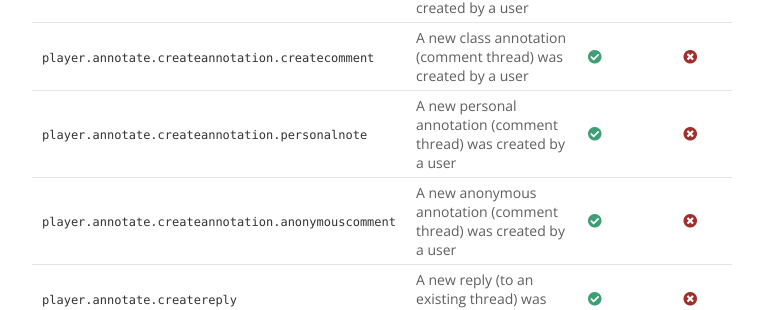
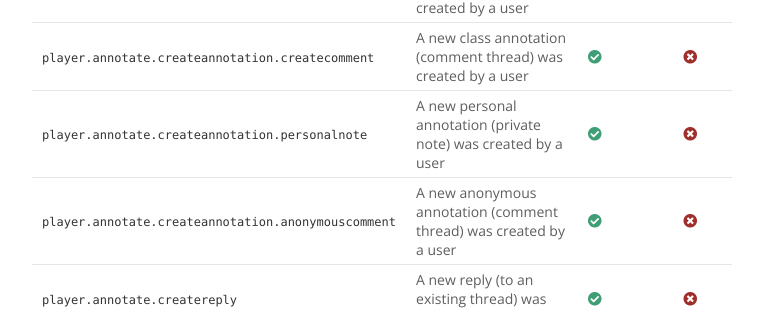
Before and after one commit to techfromsage/advanced-mis, a Jekyll site: the page built from topics/event-classes.md, in a window 1280 px wide and 900 px high, scrolled down 2416 px. Shown: the part 164-474 px from the top of the window, without its empty margins (375-1138 px from the left). Built offline with Jekyll 4.4.1, drawn with Linux system fonts in a browser that asks for light colours.

Commit message:
Update topics/event-classes.md
Co-authored-by: Ben Paddock <pads@users.noreply.github.com>

```diff
--- a/topics/event-classes.md
+++ b/topics/event-classes.md
@@ -68,7 +68,7 @@ This page is broken up into sections for different areas of Talis Aspire.
 | `player.view.contributors` | A resource was opened in the player by a contributor (academic, teaching assistant) |  [<i class="yes fas fa-check-circle"><span class="sr-only">Available</span></i>](timeseries.html#player-view-contributors)  |  <i class="no fas fa-times-circle"><span class="sr-only">Not available</span></i>  |
 | `player.annotate.createannotation` | A new annotation (comment thread) was created by a user |  [<i class="yes fas fa-check-circle"><span class="sr-only">Available</span></i>](timeseries.html#player-annotate-createannotation)  |  <i class="no fas fa-times-circle"><span class="sr-only">Not available</span></i>  |
 | `player.annotate.createannotation.createcomment` | A new class annotation (comment thread) was created by a user |  [<i class="yes fas fa-check-circle"><span class="sr-only">Available</span></i>](timeseries.html#player-annotate-createannotation)  |  <i class="no fas fa-times-circle"><span class="sr-only">Not available</span></i>  |
-| `player.annotate.createannotation.personalnote` | A new personal annotation (comment thread) was created by a user |  [<i class="yes fas fa-check-circle"><span class="sr-only">Available</span></i>](timeseries.html#player-annotate-createannotation)  |  <i class="no fas fa-times-circle"><span class="sr-only">Not available</span></i>  |
+| `player.annotate.createannotation.personalnote` | A new personal annotation (private note) was created by a user |  [<i class="yes fas fa-check-circle"><span class="sr-only">Available</span></i>](timeseries.html#player-annotate-createannotation)  |  <i class="no fas fa-times-circle"><span class="sr-only">Not available</span></i>  |
 | `player.annotate.createannotation.anonymouscomment` | A new anonymous annotation (comment thread) was created by a user |  [<i class="yes fas fa-check-circle"><span class="sr-only">Available</span></i>](timeseries.html#player-annotate-createannotation)  |  <i class="no fas fa-times-circle"><span class="sr-only">Not available</span></i>  |
 | `player.annotate.createreply` | A new reply (to an existing thread) was created by a user |  [<i class="yes fas fa-check-circle"><span class="sr-only">Available</span></i>](timeseries.html#player-annotate-createreply)  |  <i class="no fas fa-times-circle"><span class="sr-only">Not available</span></i>  |
 | `player.profile.complete` | A user completed their profile |  [<i class="yes fas fa-check-circle"><span class="sr-only">Available</span></i>](timeseries.html#player-profile-complete)  |  <i class="no fas fa-times-circle"><span class="sr-only">Not available</span></i>  |
```
